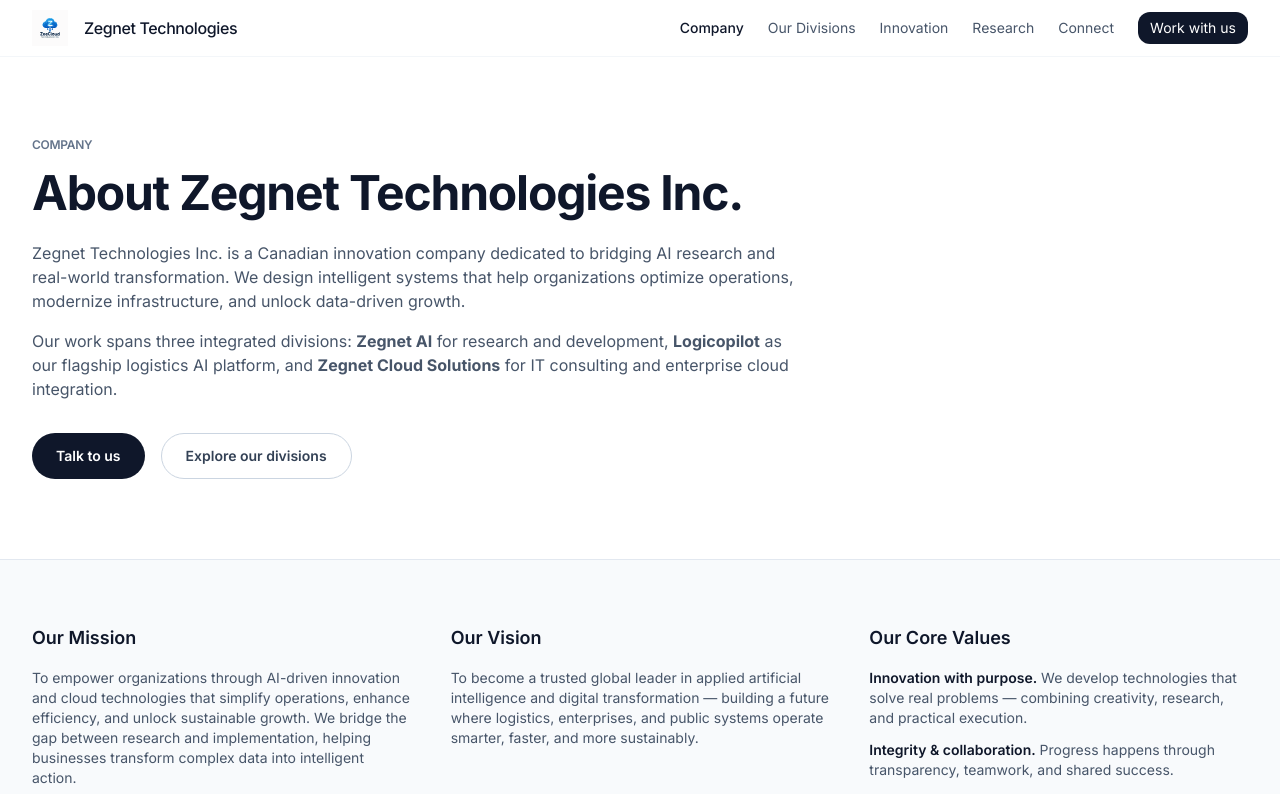
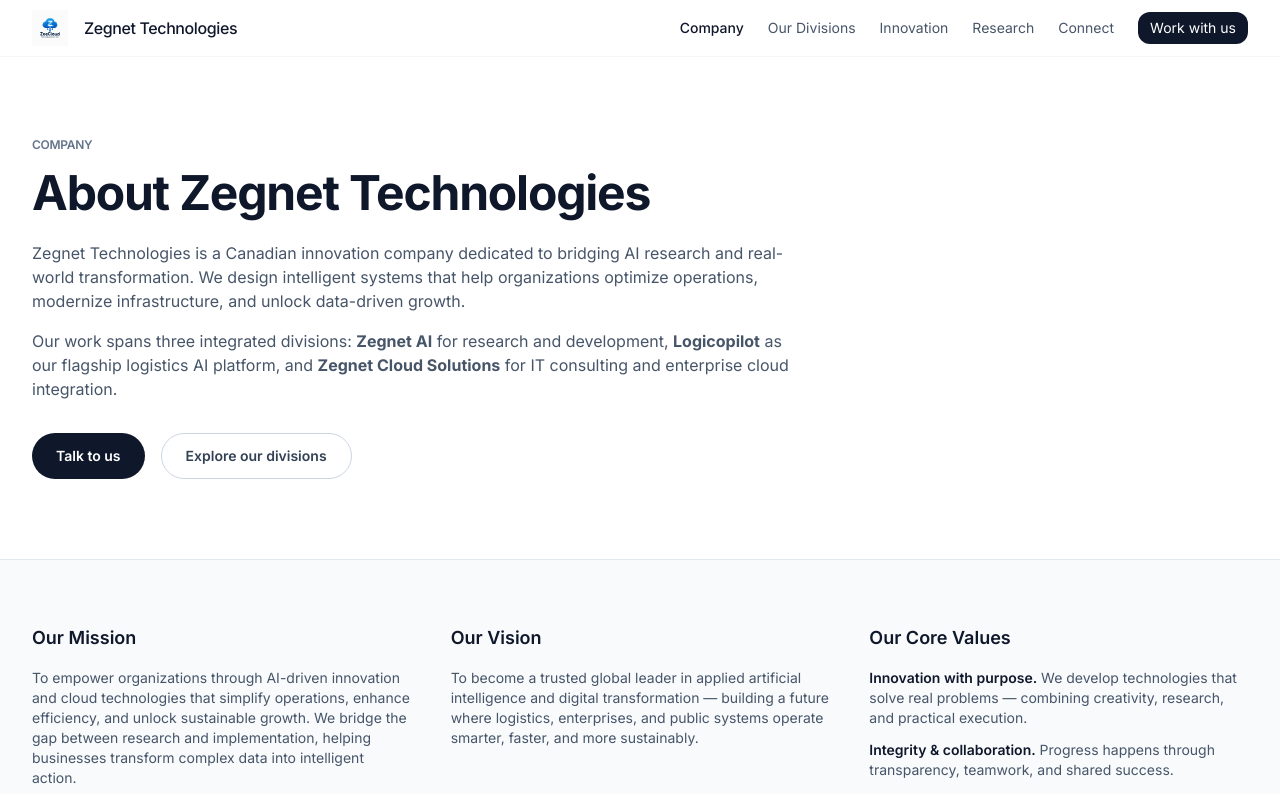
Before and after one commit to zeecloudtech/zeecloud-site, a Next.js app: page /company in a window 1280 px wide. Shown: the top 794 px of the page. Built offline with nearby package versions, Linux system fonts and the light colour scheme.

Commit message:
Update page.tsx

```diff
--- a/app/company/page.tsx
+++ b/app/company/page.tsx
@@ -12,10 +12,10 @@
             Company
           </p>
           <h1 className="mt-4 max-w-3xl text-4xl sm:text-5xl font-bold tracking-tight text-slate-900">
-            About Zegnet Technologies Inc.
+            About Zegnet Technologies
           </h1>
           <p className="mt-6 max-w-3xl text-base text-slate-600">
-            Zegnet Technologies Inc. is a Canadian innovation company dedicated to
+            Zegnet Technologies is a Canadian innovation company dedicated to
             bridging AI research and real-world transformation. We design intelligent
             systems that help organizations optimize operations, modernize infrastructure,
             and unlock data-driven growth.
```
